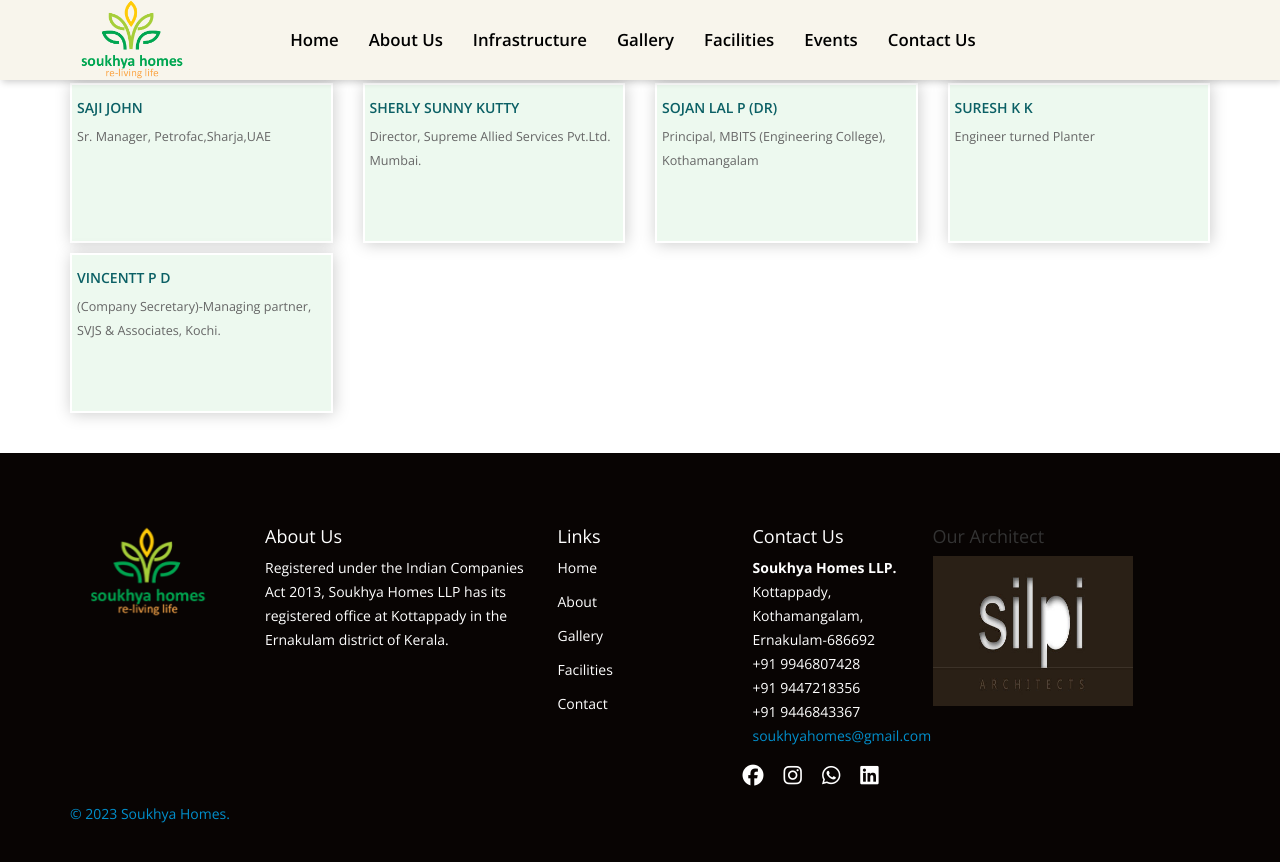
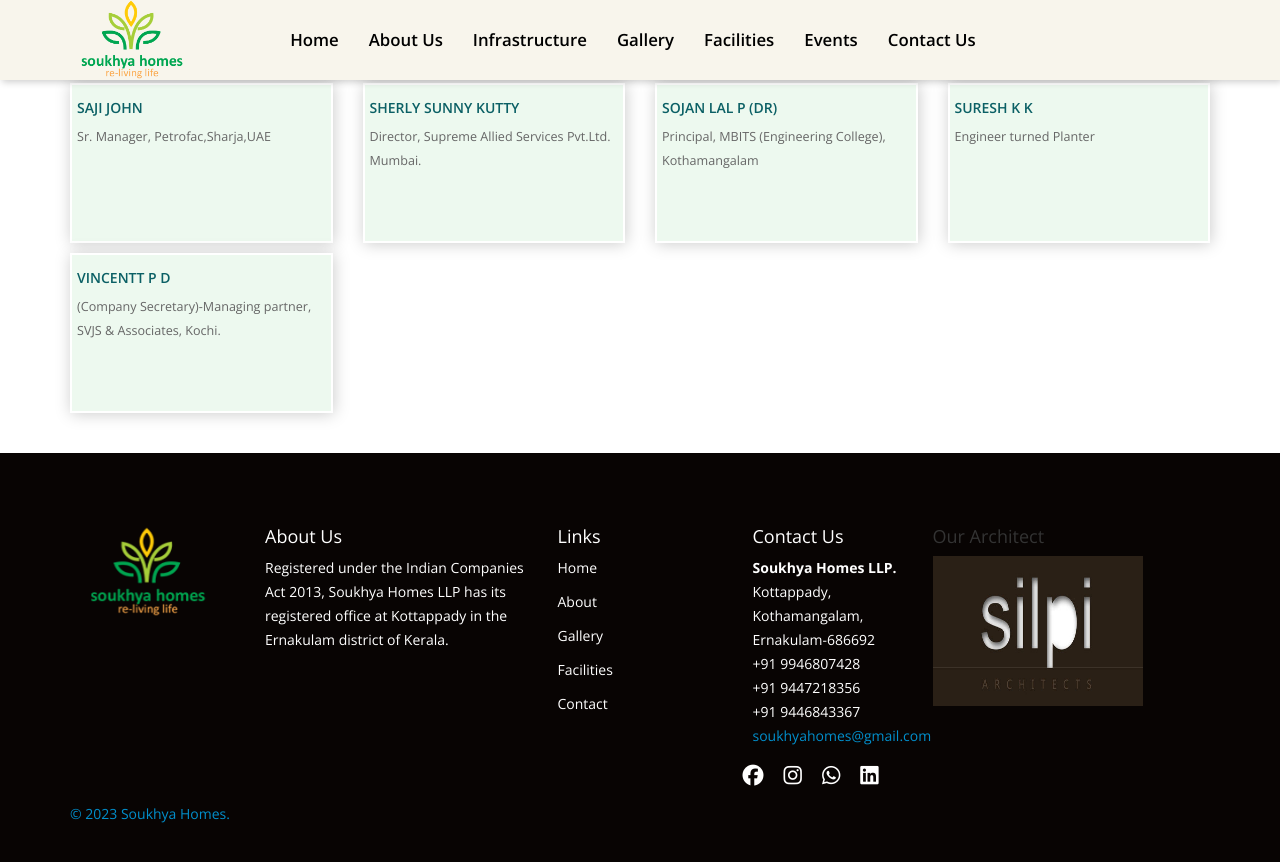
Before and after one commit to soukhyahomes/soukhyahomes.github.io, a Jekyll site: the page built from about.md, in a window 1280 px wide and 900 px high, scrolled down 1943 px. Shown: the top 862 px of the window. Built offline with Jekyll 4.4.1, drawn with Linux system fonts in a browser that asks for light colours; nearby versions of some CDN libraries.

Commit message:
Update footer.html

```diff
--- a/_includes/footer.html
+++ b/_includes/footer.html
@@ -69,7 +69,7 @@
 					</p> -->
 
 					<h4>Our Architect</h4>
-					<a href="index.php"><img src="/assets/img/ftr-logo.jpg" width="200" height="150"></a>
+					<a href="index.php"><img src="/assets/img/ftr-logo.jpg" width="210" height="150"></a>
 				</div>
 			</div>
 		</div>
```
